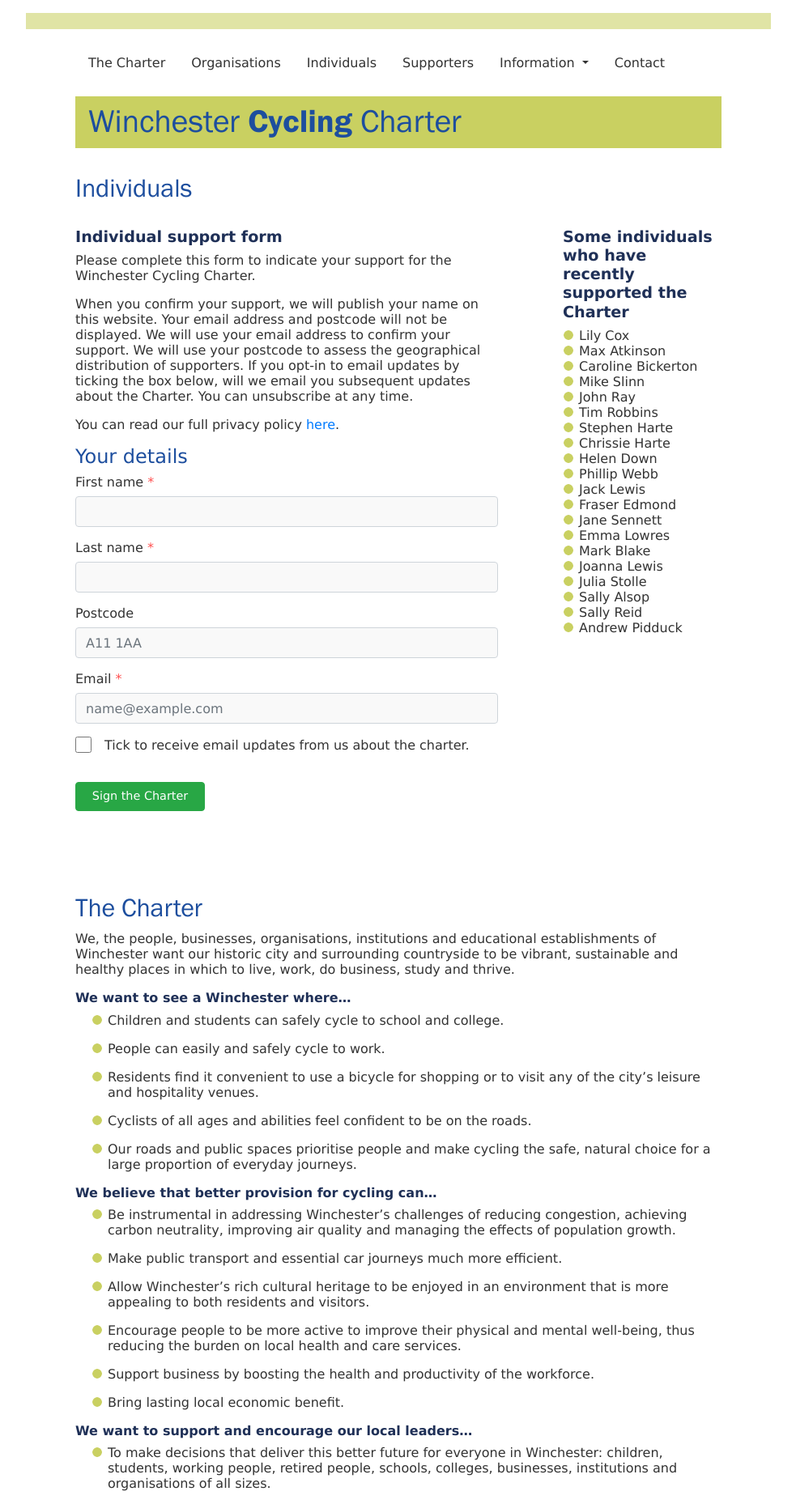
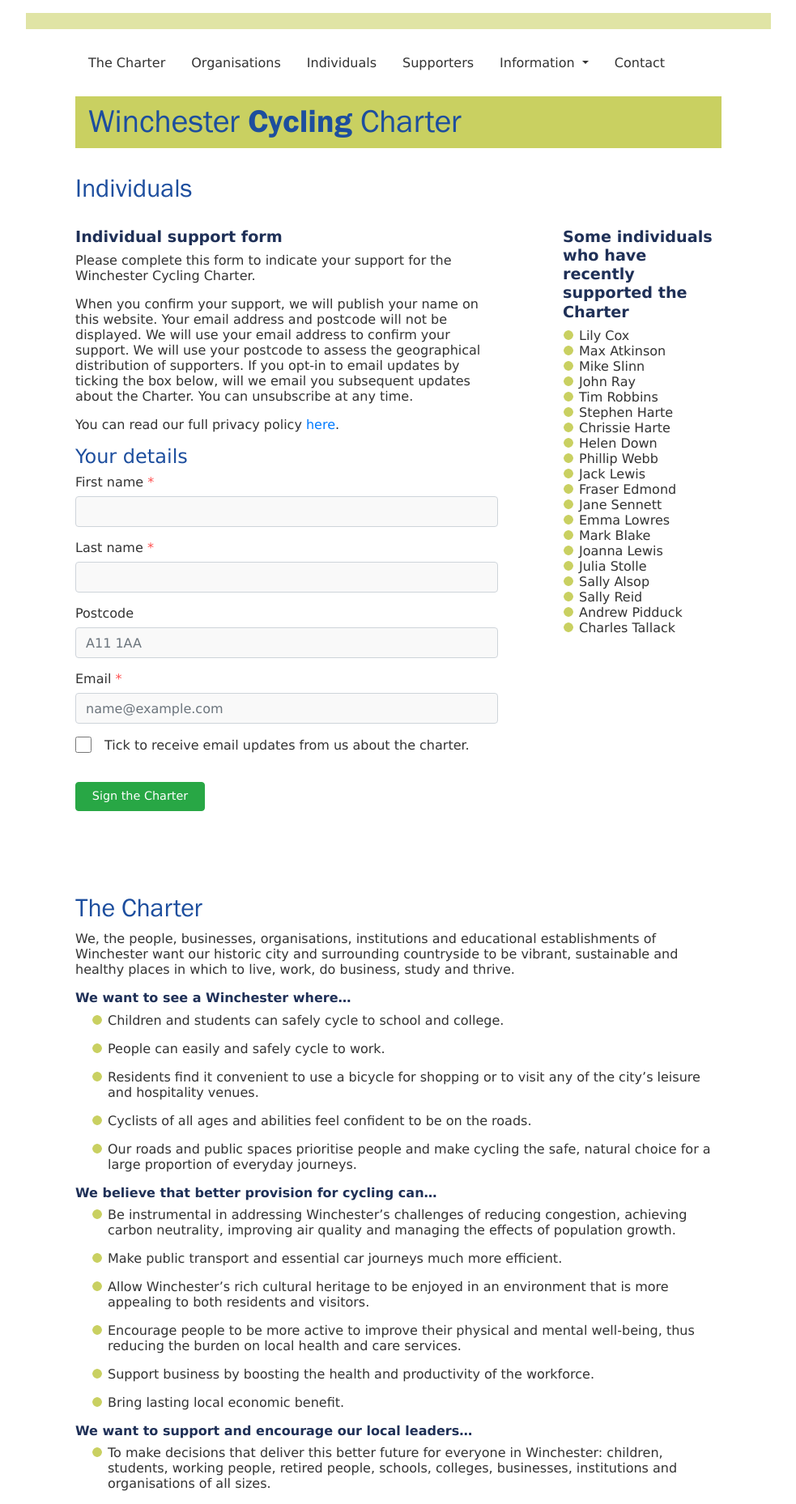
Before and after one commit to winchestercyclingcharter/winchestercyclingcharter.github.io, a Jekyll site: the page built from ind-page.md, in a window 1280 px wide. Shown: the whole page at 81% size, without its empty margins (148-1131 px from the left). Built offline with Jekyll 4.4.1, drawn with Linux system fonts in a browser that asks for light colours; nearby versions of some CDN libraries.

Commit message:
Update people.yml

```diff
--- a/_data/people.yml
+++ b/_data/people.yml
@@ -424,7 +424,6 @@ people:
 - { lastname: Ray, firstname: John, dt: 20210409-000225-900104 }
 - { lastname: Slinn, firstname: Mike, dt: 20210409-210604-201251 }
 - { lastname: McChesney, firstname: David, dt: 20210321-204649-585585 }
-- { lastname: Bickerton, firstname: Caroline, dt: 20210411-205125-571906 }
 - { lastname: Atkinson, firstname: Max, dt: 20210414-152726-502431 }
 - { lastname: Down, firstname: Helen, dt: 20210407-055604-300179 }
 - { lastname: Cox, firstname: Lily, dt: 20210416-070240-730749 }
```
